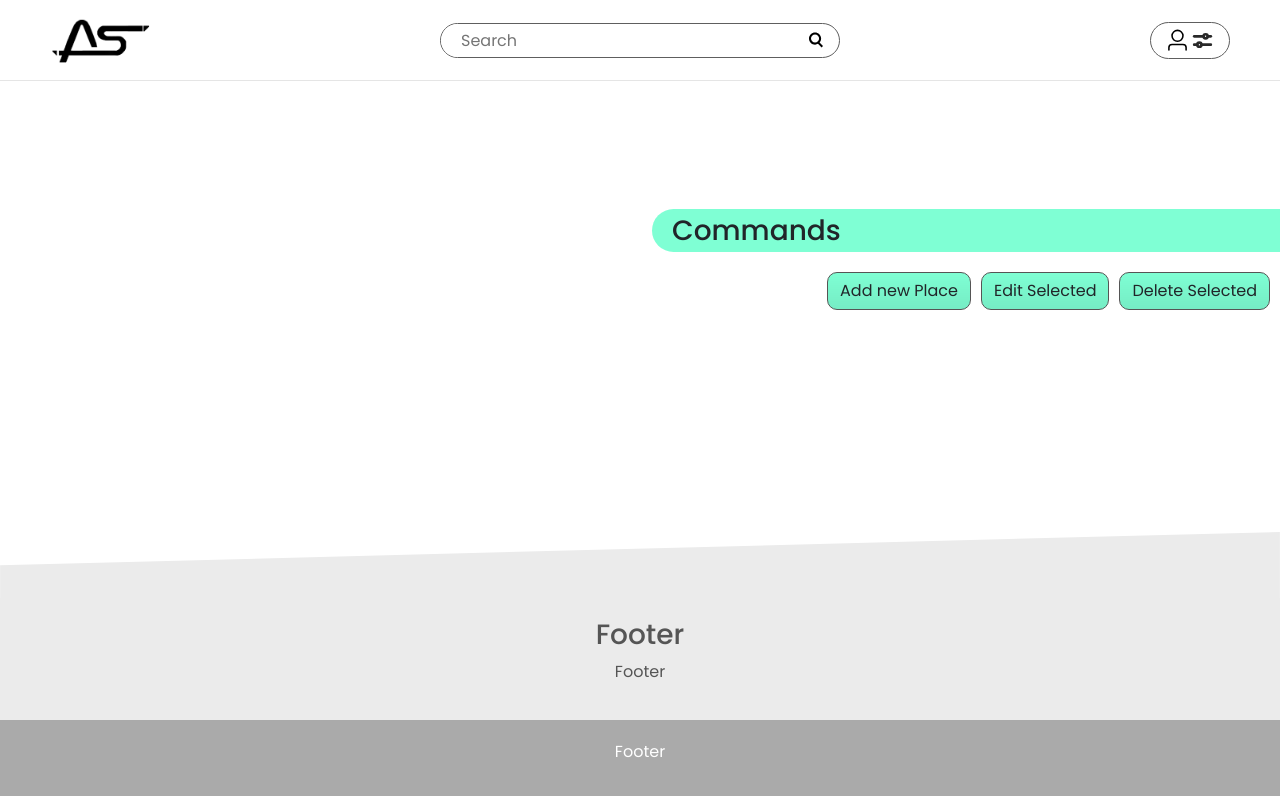
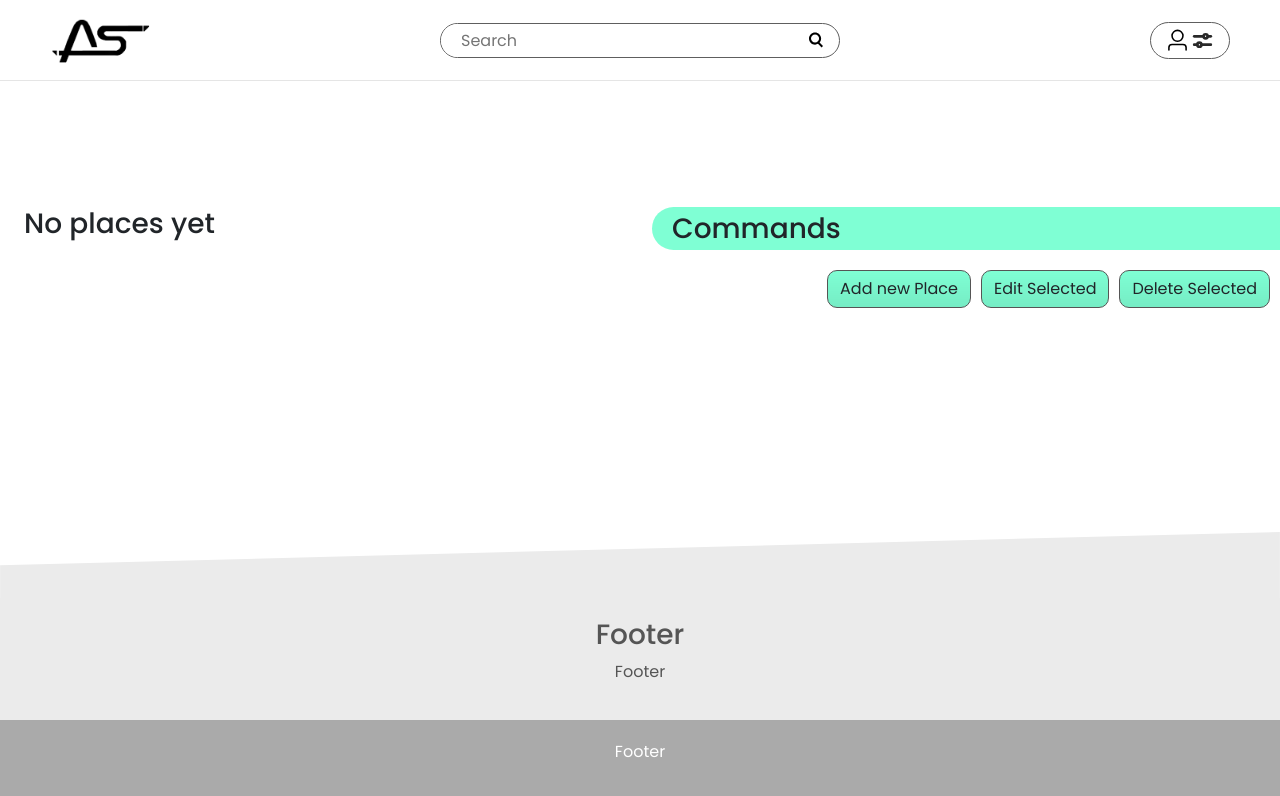
Before and after one commit to PaschettaDaniele/ProgettoEsame, an Angular app in the folder client/: page /dashboard in a window 1280 px wide. Shown: the top 796 px of the page. Built offline with nearby package versions, Linux system fonts and the light colour scheme; no server answers; a web font is replaced by a local one.

Commit message:
General base view for the dashboard

```diff
--- a/client/src/app/app.module.ts
+++ b/client/src/app/app.module.ts
@@ -16,6 +16,7 @@ import { DashboardComponent } from './pages/dashboard/dashboard.component';
 import { DashboardSliderComponent } from './pages/dashboard/dashboard-slider/dashboard-slider.component';
 import { MarketplaceCardComponent } from './pages/marketplace/marketplace-card/marketplace-card.component';
 import { MarketplaceDetailsComponent } from './pages/marketplace/marketplace-details/marketplace-details.component';
+import { DashboardNewComponent } from './pages/dashboard/dashboard-new/dashboard-new.component';
 
 @NgModule({
   declarations: [
@@ -31,6 +32,7 @@ import { MarketplaceDetailsComponent } from './pages/marketplace/marketplace-det
     DashboardSliderComponent,
     MarketplaceCardComponent,
     MarketplaceDetailsComponent,
+    DashboardNewComponent,
   ],
   imports: [
     BrowserModule,
--- /dev/null
+++ b/client/src/app/pages/dashboard/dashboard-new/dashboard-new.component.html
@@ -0,0 +1 @@
+<p>dashboard-new-component works!</p>
--- a/client/src/app/pages/dashboard/dashboard-slider/dashboard-slider.component.css
+++ b/client/src/app/pages/dashboard/dashboard-slider/dashboard-slider.component.css
@@ -16,7 +16,7 @@
 
 #carouselBox {
   position: relative;
-  margin: 10px 100px;
+  margin: 0px 100px;
   border: 1px solid #ababab;
   border-radius: 10px;
 }
--- a/client/src/app/pages/dashboard/dashboard-slider/dashboard-slider.component.ts
+++ b/client/src/app/pages/dashboard/dashboard-slider/dashboard-slider.component.ts
@@ -23,7 +23,6 @@ export class DashboardSliderComponent implements OnInit {
     this.disabledLeft = true;
     DashboardService.selectedPlace = this.places[0];
     DashboardService.selectedPlaceSubject.next(this.places[0]);
-    console.log(this.places)
   }
 
   slideLeft() {
--- a/client/src/app/pages/dashboard/dashboard.component.css
+++ b/client/src/app/pages/dashboard/dashboard.component.css
@@ -41,3 +41,28 @@ h3 { margin: 0;}
   align-items: center;
   gap: 10px;
 }
+
+.container {
+  margin: auto;
+  justify-content: center;
+}
+
+.cardDetails {
+  border: 1px solid #ababab;
+  border-radius: 10px;
+  padding: 20px 50px;
+  margin: 10px;
+  box-shadow: 0 0 10px #ebebeb;
+}
+
+.cardDetails h5 {
+  margin-bottom: 1rem;
+}
+
+.cardDetails p {
+  margin-bottom: .2rem;
+}
+
+.actionsRow {
+  margin-block: 30px 50px;
+}
--- a/client/src/app/pages/dashboard/dashboard.component.html
+++ b/client/src/app/pages/dashboard/dashboard.component.html
@@ -2,10 +2,13 @@
 <app-loading [width]="100" *ngIf="isLoading"></app-loading>
 
 <div *ngIf="!isLoading">
-  <div class="row">
+  <div class="row actionsRow">
     <div class="col-md-6">
-      <div class="row placesRow container" *ngIf="places.length">
-        <app-dashboard-slider [places]="places"></app-dashboard-slider>
+      <div class="row placesRow container">
+        <div class="noPlaces" *ngIf="places.length == 0">
+          <h3>No places yet</h3>
+        </div>
+        <app-dashboard-slider [places]="places" *ngIf="places.length != 0"></app-dashboard-slider>
       </div>
     </div>
     <div class="col-md-6">
@@ -13,14 +16,22 @@
         <h3>Commands</h3>
       </div>
       <div class="commandsOptions">
-        <a routerLink="/places/new" class="btn">Add new Place</a>
+        <a routerLink="/dashboard/new" class="btn">Add new Place</a>
         <a class="btn">Edit Selected</a>
         <a class="btn">Delete Selected</a>
       </div>
     </div>
   </div>
 
-  <div class="row details">
-    <!-- <p>Visibility: <span>{{selectedPlace.active ? 'Public' : 'Private'}}</span></p> -->
+  <div class="row details container" *ngIf="selectedPlace">
+    <div class="cardDetails">
+      <h5>Details</h5>
+      <p>Location: <span> {{selectedPlace.location.city + ", " + selectedPlace.location.country}} </span></p>
+      <p>Address: <span> {{selectedPlace.location.address}} </span></p>
+      <p>People: <span> {{selectedPlace.people.min + " - " + selectedPlace.people.max}} </span></p>
+      <p>Visibility: <span>{{selectedPlace.active ? 'Public' : 'Private'}}</span></p>
+    </div>
   </div>
+
+  <router-outlet></router-outlet>
 </div>
--- a/client/src/app/pages/dashboard/dashboard.component.ts
+++ b/client/src/app/pages/dashboard/dashboard.component.ts
@@ -2,6 +2,7 @@ import { Component, OnInit } from '@angular/core';
 import { HttpClient } from '@angular/common/http';
 import { DashboardService } from 'src/app/utils/dashboard.service';
 import { LoadingService } from 'src/app/utils/loading.service';
+import { placeModel } from 'src/app/models/place.model';
 
 @Component({
   selector: 'app-dashboard',
@@ -12,12 +13,15 @@ export class DashboardComponent {
   places: Array<any> = [];
   rooms: Array<any> = [];
   apartments: Array<any> = [];
-  selectedPlace: any;
+
+  selectedPlace: placeModel | null = null;
   selectedPlaceSubscription: any;
 
   placesSubject: any;
 
   isLoading: boolean = true;
+  isShowingDetails: boolean = false;
+
   loadingSubscription: any;
 
   constructor(private httpClient: HttpClient) {
```
Also changed, not shown: client/src/app/app-routing.module.ts (+8 -1 lines), client/src/app/pages/dashboard/dashboard-new/dashboard-new.component.ts (added, +10 -0 lines), client/src/app/pages/dashboard/dashboard-new/dashboard-new.component.css (added).
